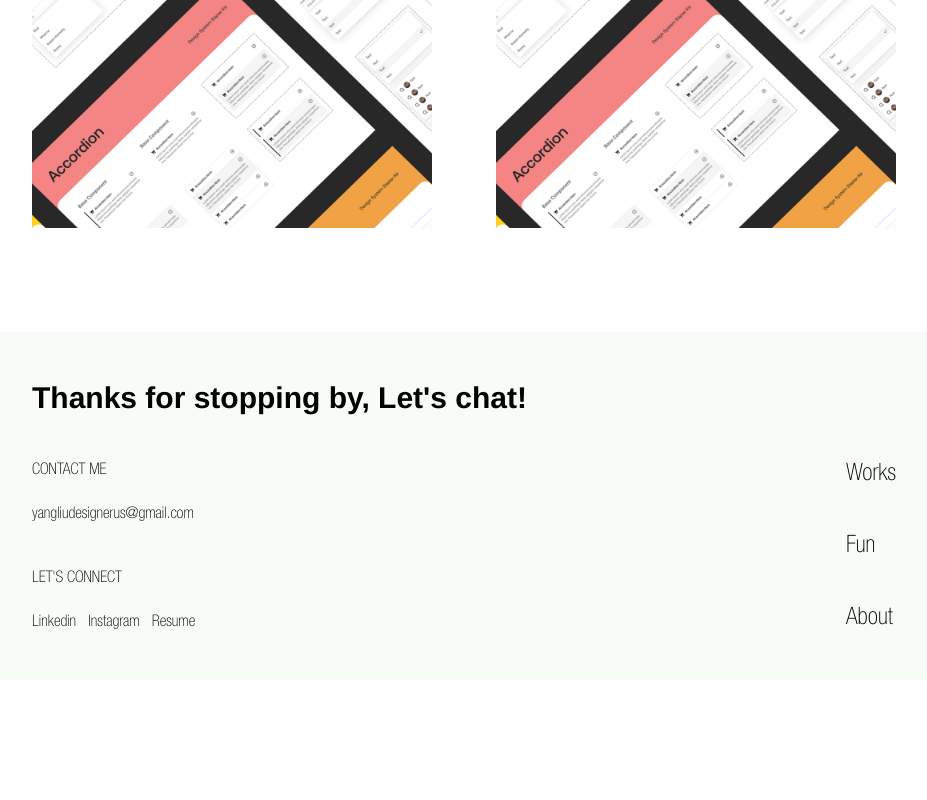
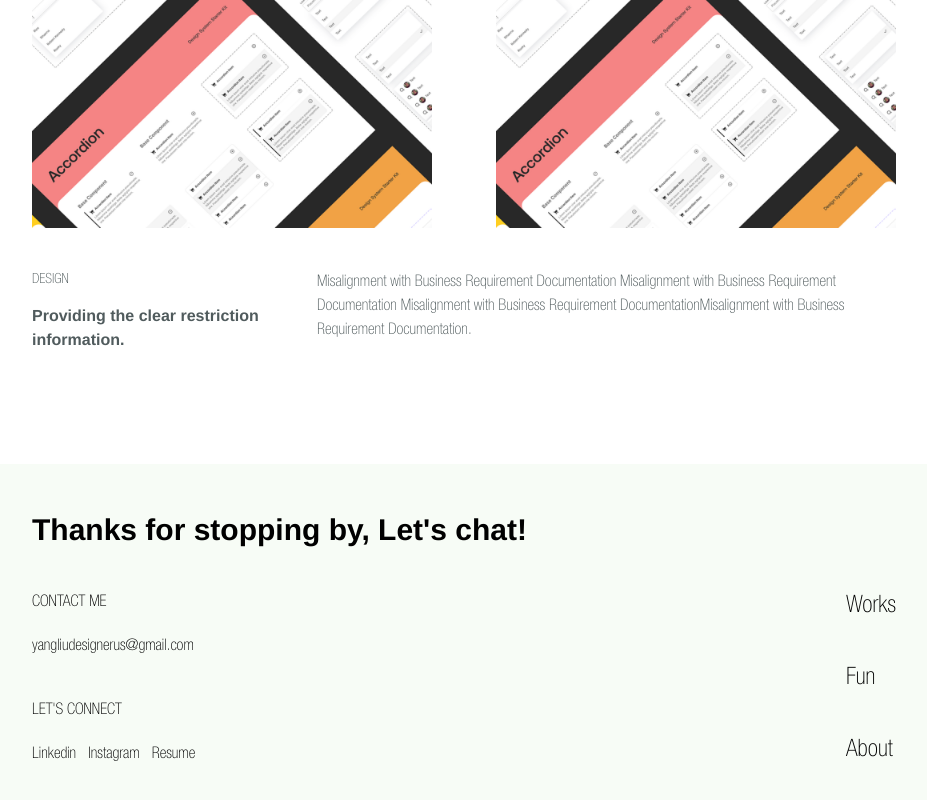
Before and after one commit to thomas-j-back/yang-portfolio-site-front-end, a Next.js app: page /case_study/ecommerce_site in a window 1280 px wide. Shown: the part 5444-6244 px from the top of the page, without its empty margins (176-1103 px from the left). Before the commit the page ends 6124 px from the top, so only its background shows below. Built offline with nearby package versions, Linux system fonts and the light colour scheme.

Commit message:
adding the last bits

```diff
--- a/src/app/case_study/ecommerce_site/page.tsx
+++ b/src/app/case_study/ecommerce_site/page.tsx
@@ -129,8 +129,6 @@ export default function caseStudy() {
                     />
                 </div>
 
-
-
                 <div className="text-dark-gray grid sm:grid-cols-[33%_66%] grid-cols-1">
                     <div className="sm:mb-0 mb-4">
                         <p className="text-sm mb-4">DESIGN</p>
@@ -145,7 +143,7 @@ export default function caseStudy() {
                 </div>
             </div>
             <div className="py-16 px-8 md:px-20 lg:px-32 xl:px-52 md:mb-10 mb-2">
-                <div className={"grid sm:grid-cols-2 grid-cols-1 gap-16"}>
+                <div className="grid sm:grid-cols-2 grid-cols-1 gap-16">
                     <Image
                         width={550}
                         height={550}
@@ -159,7 +157,17 @@ export default function caseStudy() {
                         src={"/user_friendly/user_friendly_preview.png"}
                     />
                 </div>
+                <div className="text-dark-gray grid sm:grid-cols-[33%_66%] grid-cols-1 mt-10">
+                    <div className="sm:mb-0 mb-4">
+                        <p className="text-sm mb-4">DESIGN</p>
+                        <p className="font-bold text-md mb-2">Providing the clear restriction information.</p>
+                    </div>
+                    <div>
+                        <p>Misalignment with Business Requirement Documentation Misalignment with Business Requirement Documentation Misalignment with Business Requirement DocumentationMisalignment with Business Requirement Documentation.</p>
+                    </div>
+                </div>
             </div>
+
 
         </div>)
 }
```
